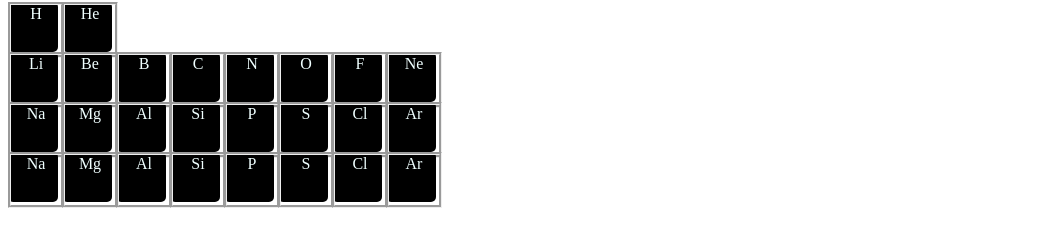
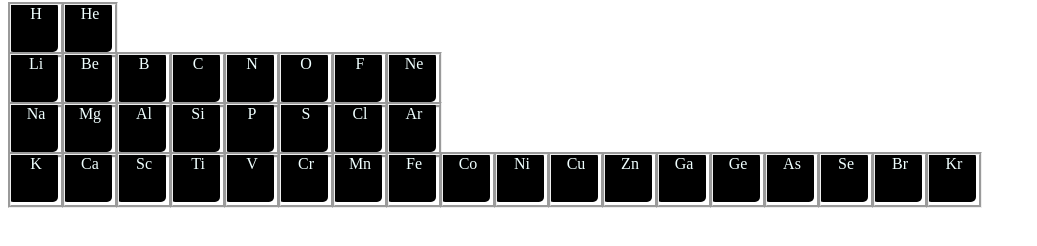
Before and after one commit to Aaron8907/Periodic-Table, a plain HTML site: page index.html in a window 1280 px wide. Shown: the part 78-324 px from the top of the page, without its empty margins (0-1037 px from the left). Drawn offline with Linux system fonts and the light colour scheme.

Commit message:
Added more rows

```diff
--- a/index.html
+++ b/index.html
@@ -75,27 +75,57 @@
 
         <div class="row">
             <div class="square">
-                <p class="element ">Na</p>
+                <p class="element ">K</p>
             </div>
             <div class="square">
-                <p class="element">Mg</p>
+                <p class="element">Ca</p>
             </div>
             <div class="square">
-                <p class="element">Al</p>
+                <p class="element">Sc</p>
             </div>
             <div class="square">
-                <p class="element">Si</p>
+                <p class="element">Ti</p>
             </div>
             <div class="square">
-                <p class="element">P</p>
+                <p class="element">V</p>
             </div>
             <div class="square">
-                <p class="element">S</p>
+                <p class="element">Cr</p>
             </div>
             <div class="square">
-                <p class="element">Cl</p>
+                <p class="element">Mn</p>
             </div>
             <div class="square">
-                <p class="element">Ar</p>
+                <p class="element">Fe</p>
+            </div>
+            <div class="square">
+                <p class="element">Co</p>
+            </div>
+            <div class="square">
+                <p class="element">Ni</p>
+            </div>
+            <div class="square">
+                <p class="element">Cu</p>
+            </div>
+            <div class="square">
+                <p class="element">Zn</p>
+            </div>
+            <div class="square">
+                <p class="element">Ga</p>
+            </div>
+            <div class="square">
+                <p class="element">Ge</p>
+            </div>
+            <div class="square">
+                <p class="element">As</p>
+            </div>
+            <div class="square">
+                <p class="element">Se</p>
+            </div>
+            <div class="square">
+                <p class="element">Br</p>
+            </div>
+            <div class="square">
+                <p class="element">Kr</p>
             </div>
         </div>
```
